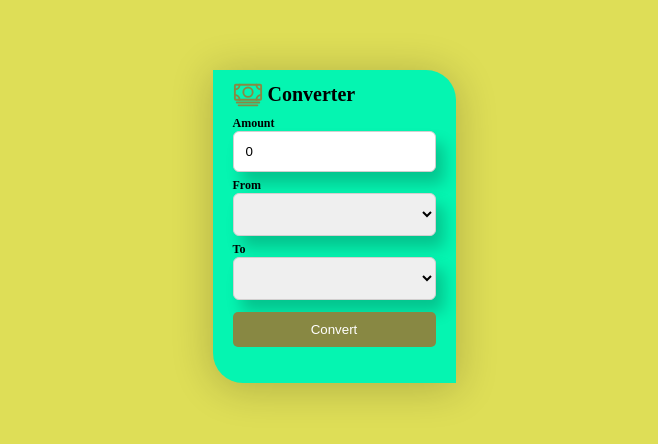
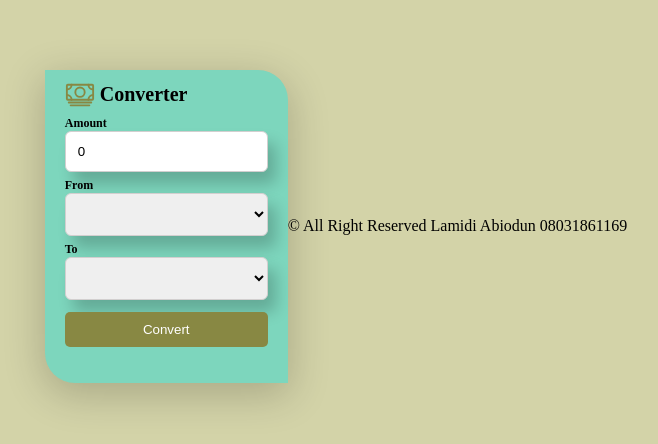
Before and after one commit to Lameed88/currencyConverter, a plain HTML site: page index.html in a window 1280 px wide. Shown: the part 174-618 px from the top of the page, without its empty margins (304-962 px from the left). Drawn offline with nearby package versions, Linux system fonts and the light colour scheme; no server answers.

Commit message:
background color updated

```diff
--- a/index.html
+++ b/index.html
@@ -35,6 +35,7 @@
 
 
     <script src="app.js"></script>
+
     <script
       type="module"
       src="https://unpkg.com/ionicons@7.1.0/dist/ionicons/ionicons.esm.js"
@@ -43,5 +44,9 @@
       nomodule
       src="https://unpkg.com/ionicons@7.1.0/dist/ionicons/ionicons.js"
     ></script>
-  </body>
+
+
+    &copy; All Right Reserved Lamidi Abiodun 08031861169
+
+</body>
 </html>
--- a/style.css
+++ b/style.css
@@ -9,7 +9,7 @@ html{
 }
 
 body{
-    background-color: rgb(222, 222, 87);
+    background-color: rgb(211, 211, 168);
     height: 100%;
     display: flex;
     align-items: center;
@@ -17,11 +17,11 @@ body{
 }
 
 .currencyConverter {
-    box-shadow: 0px 4px 40px 2px rgba(0, 0, 0, 0.2);
+    box-shadow: 0px 10px 40px 2px rgba(0, 0, 0, 0.2);
     padding: 10px 20px;
     border-bottom-left-radius: 30px;
    border-top-right-radius: 30px;
-    background-color: rgb(5, 245, 177);
+    background-color: rgb(125, 214, 189);
 
 }
 
```
